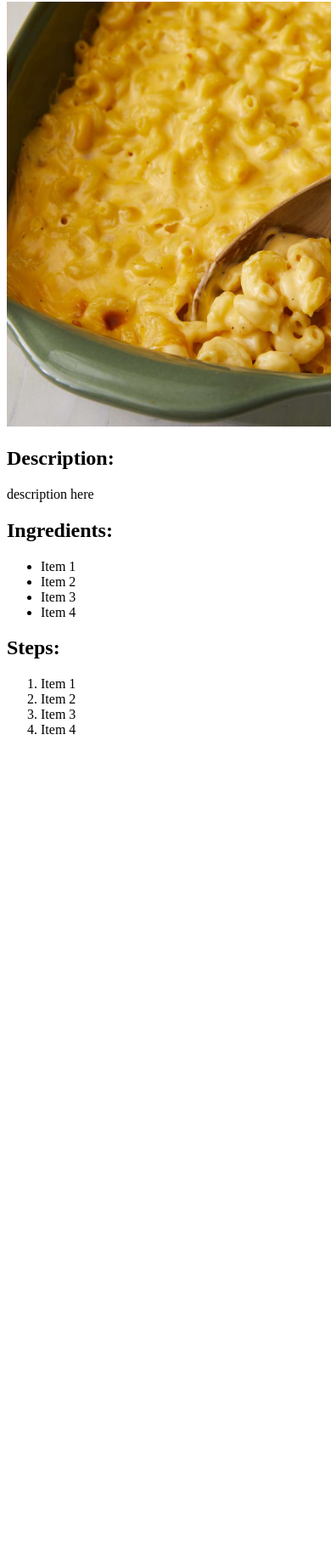
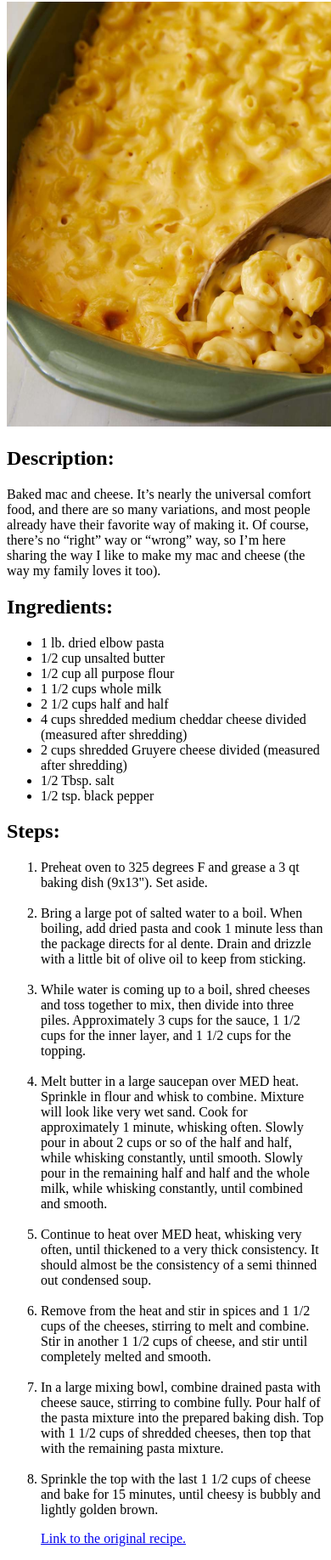
Before and after one commit to marcusolander/odin-recipes, a plain HTML site: page recipes/mac_n_cheese.html in a window 390 px wide. Shown: the part 115-1951 px from the top of the page at 85% size. Before the commit the page ends 999 px from the top, so only its background shows below. Drawn offline with Linux system fonts and the light colour scheme.

Commit message:
Update index.html, hamburger.html, banana_milkshake.html, mac_n_cheese.html

```diff
--- a/recipes/mac_n_cheese.html
+++ b/recipes/mac_n_cheese.html
@@ -9,19 +9,38 @@
     <h1>Momma's special Mac 'n Cheese Recipe</h1>
     <img src="../img/mac_n_cheese.jpg" alt="a picture of a mac and cheese." height="500" width="600">
     <h2>Description:</h2>
-    <p>description here</p>
+    <p>Baked mac and cheese.  It’s nearly the universal comfort food, and there are so many variations, and most people already have their favorite way of making it.
+
+        Of course, there’s no “right” way or “wrong” way, so I’m here sharing the way I like to make my mac and cheese (the way my family loves it too).</p>
     <h2>Ingredients:</h2>
     <ul>
-        <li>Item 1</li>
-        <li>Item 2</li>
-        <li>Item 3</li>
-        <li>Item 4</li>
+        <li>1 lb. dried elbow pasta</li>
+        <li>1/2 cup unsalted butter</li>
+        <li>1/2 cup all purpose flour</li>
+        <li>1 1/2 cups whole milk</li>
+        <li>2 1/2 cups half and half</li>
+        <li>4 cups shredded medium cheddar cheese divided (measured after shredding)</li>
+        <li>2 cups shredded Gruyere cheese divided (measured after shredding)</li>
+        <li>1/2 Tbsp. salt</li>
+        <li>1/2 tsp. black pepper</li>
     </ul>
     <h2>Steps:</h2>
     <ol>
-        <li>Item 1</li>
-        <li>Item 2</li>
-        <li>Item 3</li>
-        <li>Item 4</li>
+        <li>Preheat oven to 325 degrees F and grease a 3 qt baking dish (9x13").  Set aside.</li>
+        <br>
+        <li>Bring a large pot of salted water to a boil.  When boiling, add dried pasta and cook 1 minute less than the package directs for al dente.  Drain and drizzle with a little bit of olive oil to keep from sticking.</li>
+        <br>
+        <li>While water is coming up to a boil, shred cheeses and toss together to mix, then divide into three piles.  Approximately 3 cups for the sauce, 1 1/2 cups for the inner layer, and 1 1/2 cups for the topping.</li>
+        <br>
+        <li>Melt butter in a large saucepan over MED heat.  Sprinkle in flour and whisk to combine.  Mixture will look like very wet sand.  Cook for approximately 1 minute, whisking often.  Slowly pour in about 2 cups or so of the half and half, while whisking constantly, until smooth.  Slowly pour in the remaining half and half and the whole milk, while whisking constantly, until combined and smooth.</li>
+        <br>
+        <li>Continue to heat over MED heat, whisking very often, until thickened to a very thick consistency.  It should almost be the consistency of a semi thinned out condensed soup.</li>
+        <br>
+        <li>Remove from the heat and stir in spices and 1 1/2 cups of the cheeses, stirring to melt and combine.  Stir in another 1 1/2 cups of cheese, and stir until completely melted and smooth.</li>
+        <br>
+        <li>In a large mixing bowl, combine drained pasta with cheese sauce, stirring to combine fully.  Pour half of the pasta mixture into the prepared baking dish.  Top with 1 1/2 cups of shredded cheeses, then top that with the remaining pasta mixture.</li>
+        <br>
+        <li>Sprinkle the top with the last 1 1/2 cups of cheese and bake for 15 minutes, until cheesy is bubbly and lightly golden brown. </li>
+        <p><a href="https://www.thechunkychef.com/family-favorite-baked-mac-and-cheese/">Link to the original recipe.</a></p>
 </body>
 </html>
```
Also changed, not shown: index.html (+19 -6 lines), recipes/banana_milkshake.html (+10 -9 lines), recipes/hamburger.html (+16 -9 lines).
